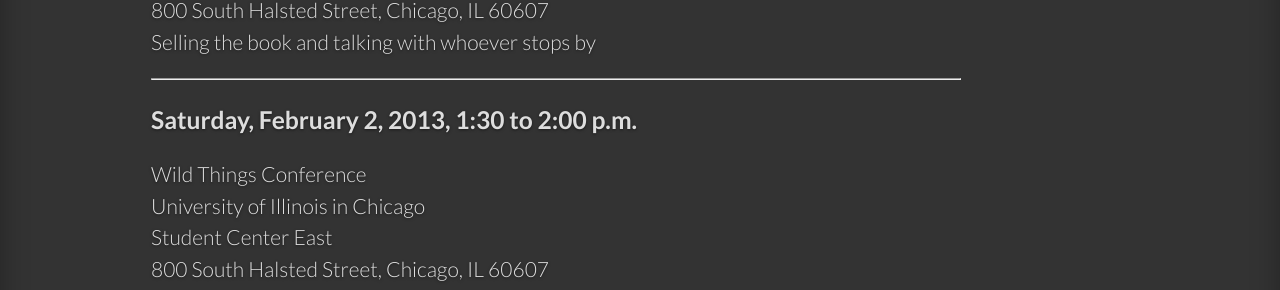
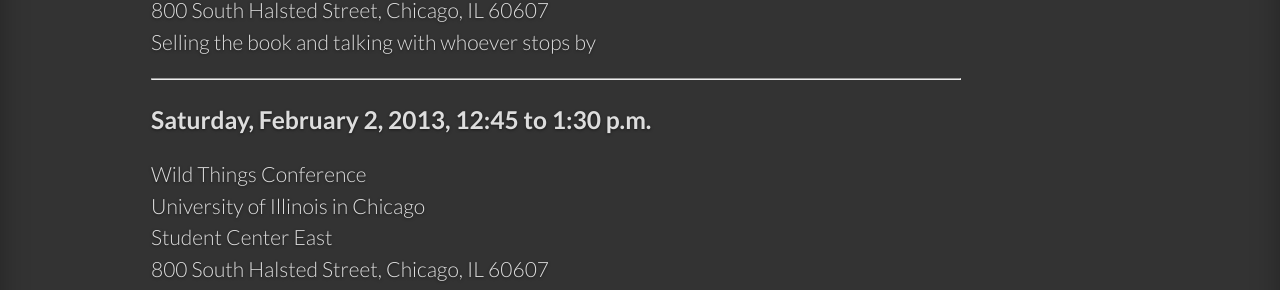
Before and after one commit to LanyonM/lanyonspeaks, a Jekyll site: the page built from _posts/2013-01-01-speaking.md, in a window 1280 px wide. Shown: the part 1546-1836 px from the top of the page. Built offline with Jekyll 4.4.1, drawn with Linux system fonts in a browser that asks for light colours; some web fonts are replaced.

Commit message:
Update _posts/2013-01-01-speaking.md

```diff
--- a/_posts/2013-01-01-speaking.md
+++ b/_posts/2013-01-01-speaking.md
@@ -53,7 +53,7 @@
 
 ----
 
-### Saturday, February 2, 2013, 1:30 to 2:00 p.m.
+### Saturday, February 2, 2013, 12:45 to 1:30 p.m.
 Wild Things Conference<br />
 University of Illinois in Chicago<br />
 Student Center East<br />
```
